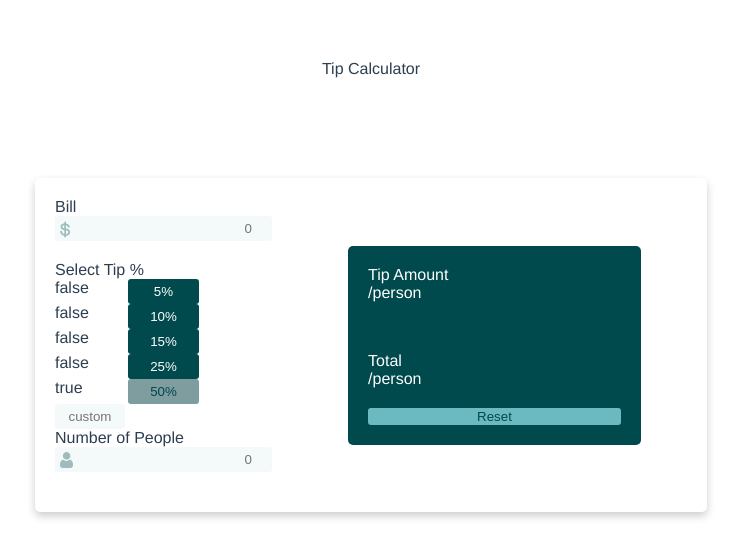
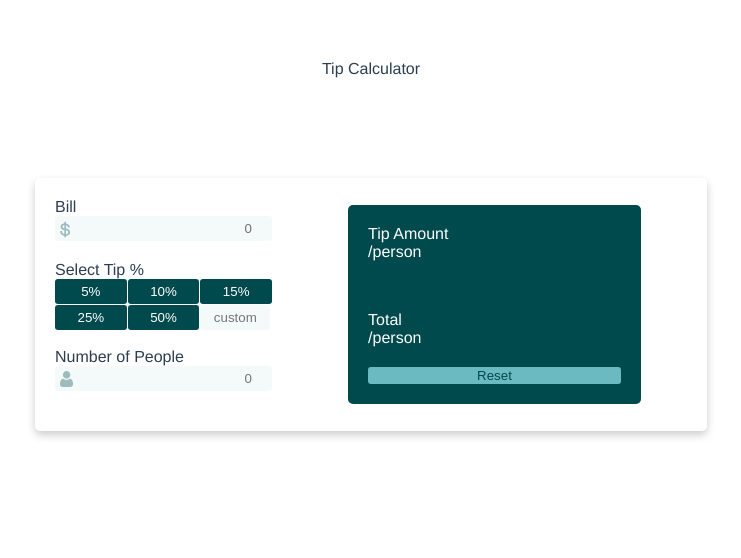
Before and after one commit to nicole-nam/tip-calculator, a Vue app: page / in a window 1280 px wide. Shown: the top 558 px of the page, without its empty margins (269-1010 px from the left). Built offline with nearby package versions, Linux system fonts and the light colour scheme.

Commit message:
uiux: add styling according to the input for select tip

```diff
--- a/src/components/Calculator.vue
+++ b/src/components/Calculator.vue
@@ -14,22 +14,25 @@
       />
       <br />
       <label>Select Tip %</label>
-      <div v-for="amount in amounts" :key="amount.index" class="grid">
-        {{ amount.isActive }}
-        <button
-          :class="{ active: amount.isActive, notActive: !amount.isActive }"
-          @click="selected(amount.index)"
-          type="button"
-        >
-          {{ amount.text }}
-        </button>
+      <div class="grid">
+        <div v-for="amount in amounts" :key="amount.index">
+          <input
+            v-if="amount.text == 'amount'"
+            class="custom-btn"
+            :placeholder="amount.value"
+            @click="selected(amount.index)"
+            type="number"
+            required
+          />
+          <input
+            v-else
+            type="button"
+            :class="{ active: amount.isActive, notActive: !amount.isActive }"
+            @click="selected(amount.index)"
+            :value="amount.text"
+          />
+        </div>
       </div>
-      <input
-        class="custom-btn"
-        type="number"
-        v-model="custom"
-        placeholder="custom"
-      />
       <br />
       <label>Number of People</label>
       <br />
@@ -64,7 +67,7 @@ export default {
     return {
       bill: null,
       people: null,
-      custom: null,
+      custom: "Custom",
       amounts: [
         {
           index: 0,
@@ -94,7 +97,13 @@ export default {
           index: 4,
           value: 50,
           text: "50%",
-          isActive: true,
+          isActive: false,
+        },
+        {
+          index: 5,
+          value: "custom",
+          text: "amount",
+          isActive: false,
         },
       ],
     };
@@ -184,11 +193,6 @@ input::-webkit-inner-spin-button {
   margin: 0;
 }
 
-/* Firefox */
-input[type="number"] {
-  -moz-appearance: textfield;
-}
-
 .icon {
   position: absolute;
   padding: 5px;
@@ -200,6 +204,7 @@ input[type="number"] {
   border-radius: 3px;
   color: hsl(183, 100%, 15%);
   padding: 5px 10px;
+  width: 100%;
 }
 
 .notActive {
@@ -208,5 +213,6 @@ input[type="number"] {
   border-radius: 3px;
   color: #fff;
   padding: 5px 10px;
+  width: 100%;
 }
 </style>
```
